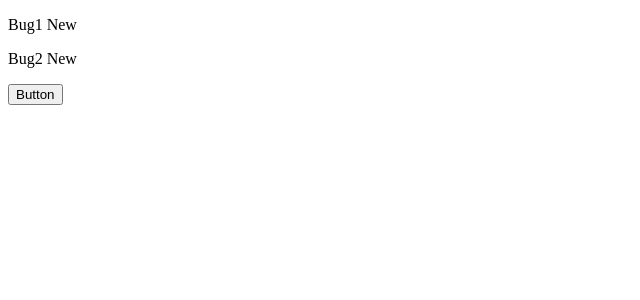
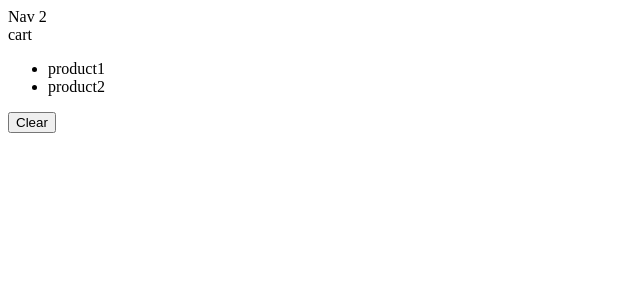
Before and after one commit to JassBrar92/react-app, a React (Vite) app: page / in a window 1280 px wide. Shown: the top 300 px of the page, without its empty margins (0-640 px from the left). Built offline with nearby package versions, Linux system fonts and the light colour scheme.

Commit message:
Sharing State between Component

```diff
--- a/src/App.tsx
+++ b/src/App.tsx
@@ -6,9 +6,18 @@
 import Like from "./components/Like";
 import Message from "./components/Message";
 import produce from "immer";
+import Nav from "./components/Nav";
+import Cart from "./components/Cart";
 //import  './App.css';
 function App(){
-  const [bugs,setBug]=useState(
+    const [cartItems,setCartItems]=useState(
+      ["product1","product2"]
+    );
+    return(<div>
+      <Nav cartItemsCount={cartItems.length}/>
+      <Cart cartItems={cartItems}  onClear={()=>setCartItems([])}/>
+    </div>);
+  /*const [bugs,setBug]=useState(
     [
       {id:1,title:"Bug1",fixed:false},
       {id:2,title:"Bug2",fixed:false}
@@ -27,7 +36,7 @@
      {bug.title} {bug.fixed? 'fixed':'New'}
     </p>)}
     <button onClick={handleClick}>Button</button>
-  </div>)
+  </div>)*/
   /*const [tags,setTags]=useState(["happy","Cheerful"]);
   const handleClick=()=>{
     //Add
--- /dev/null
+++ b/src/components/Cart.tsx
@@ -0,0 +1,21 @@
+import React from 'react'
+interface Props{
+  cartItems:string[],
+   onClear:()=>void
+}
+const Cart = ({cartItems,onClear}:Props) => {
+  return (
+    <>
+    <div>cart</div>
+    <ul>
+      {cartItems.map(item=>
+      <li key={item}>
+      {item}
+      </li>
+      )}</ul>
+      <button onClick={onClear}>Clear</button>
+    </>
+  )
+}
+
+export default Cart
--- /dev/null
+++ b/src/components/Nav.tsx
@@ -0,0 +1,12 @@
+import React from 'react'
+
+interface Props{
+  cartItemsCount:number
+}
+const Nav = ({cartItemsCount}:Props) => {
+  return (
+    <div>Nav {cartItemsCount}</div>
+  )
+}
+
+export default Nav
```
